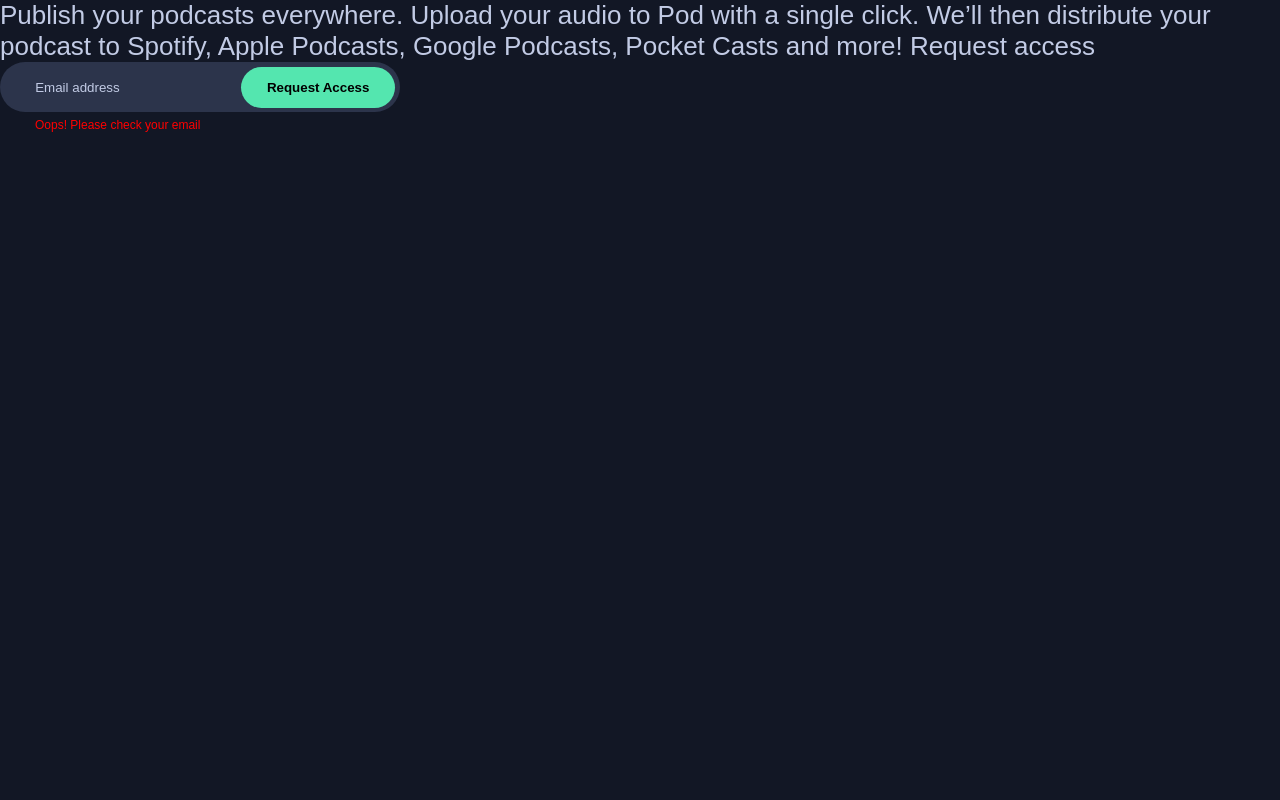
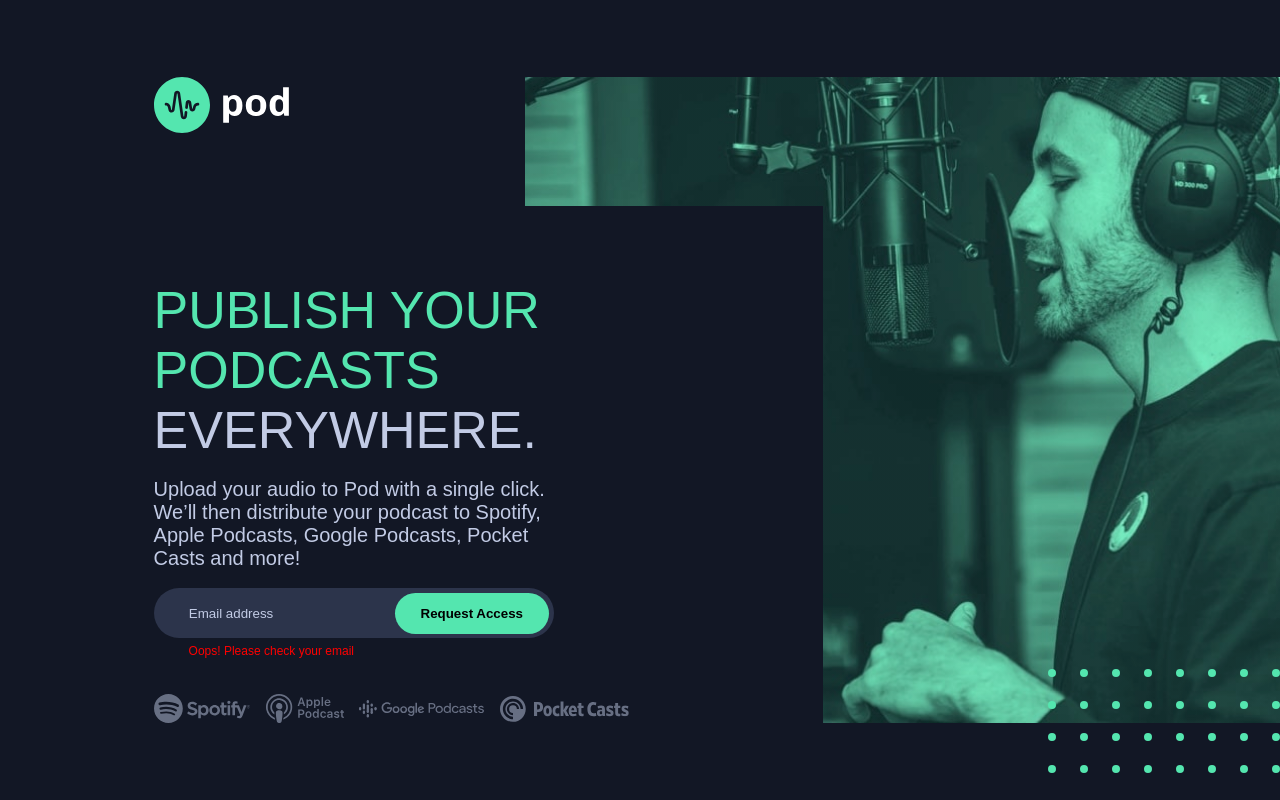
Before and after one commit to Borovnica1/pod-request-access-landing-page, a plain HTML site: page index.html in a window 1280 px wide. Drawn offline with Linux system fonts and the light colour scheme; a web font is replaced by a local one.

Commit message:
make desktop version

```diff
--- a/index.html
+++ b/index.html
@@ -10,21 +10,39 @@
 
   <link rel="preconnect" href="https://fonts.googleapis.com">
   <link rel="preconnect" href="https://fonts.gstatic.com" crossorigin>
-  <link href="https://fonts.googleapis.com/css2?family=Chivo:wght@400;700&display=swap" rel="stylesheet">
+  <link href="https://fonts.googleapis.com/css2?family=Chivo:wght@300;400;700&display=swap" rel="stylesheet">
 
   <link rel="stylesheet" href="style.css">
 </head>
 <body>
-  Publish your podcasts everywhere.
 
-  Upload your audio to Pod with a single click. We’ll then distribute your podcast to Spotify,
-  Apple Podcasts, Google Podcasts, Pocket Casts and more!
+  <section class="container">
+    <div class="logo">
+      <img src="assets/desktop/logo.svg" alt="Logo image">
+    </div>
 
-  Request access
-  <form class="form">
-    <input type="text" id="email" name="email" placeholder="Email address"><br>
-    <button class="btn btn-primary">Request Access</button>
-    <span class="form__email-error">Oops! Please check your email</span>
-  </form>
+    <article>
+      <h1 class="title"><span class="primary-color-text">Publish your podcasts</span> everywhere.</h1>
+      <p>Upload your audio to Pod with a single click. We’ll then distribute your podcast to Spotify,
+        Apple Podcasts, Google Podcasts, Pocket Casts and more!</p>
+      <form class="form">
+        <input type="text" id="email" name="email" placeholder="Email address"><br>
+        <button class="btn btn-primary">Request Access</button>
+        <span class="form__email-error">Oops! Please check your email</span>
+      </form>
+      <ul class="logos">
+        <img class="logos__logo logos__logo--1" src="assets/desktop/spotify.svg" alt="Spotify logo image"></img>
+        <img class="logos__logo logos__logo--2" src="assets/desktop/apple-podcast.svg" alt="Spotify logo image"></img>
+        <img class="logos__logo logos__logo--3" src="assets/desktop/google-podcasts.svg" alt="Spotify logo image"></img>
+        <img class="logos__logo logos__logo--4" src="assets/desktop/pocket-casts.svg" alt="Spotify logo image"></img>
+      </ul>
+    </article>
+
+    <div class="container__background"></div>
+    <div class="container__dots">
+      <img src="assets/desktop/bg-pattern-dots.svg" alt="Pattern dots svg image">
+    </div>
+  </section>
+
 </body>
 </html>
--- a/style.css
+++ b/style.css
@@ -3,6 +3,7 @@
   margin: 0%;
   box-sizing: border-box;
   font-family: 'Chivo', sans-serif;
+  font-weight: 300;
 }
 
 :root {
@@ -22,18 +23,22 @@
   --white-color: 255,255,255;
   --gray-light: 194,203,229;
 
-  --font-size: 26px;
+  --font-size: 20px;
 }
 
 body {
   height: 100vh;
+  padding: 6% 0 6% 12%;
   color: rgb(var(--gray-light));
-  font-size: var(--font-size);
   background-color: rgb(var(--background-color));
 }
 
+p {
+  font-size: var(--font-size);
+}
+
 .title {
-  font-size: 60px;
+  font-size: 52px;
   text-transform: uppercase;
 }
 
@@ -63,6 +68,7 @@ body {
 .form {
   position: relative;
   width: min-content;
+  margin-bottom: 50px;
 }
 
 .form input {
@@ -90,3 +96,57 @@ body {
   color: red;
   font-size: 12px;
 }
+
+
+.container {
+  position: relative;
+  height: 100%;
+  display: grid;
+  grid-template-rows: repeat(5, 20%);
+  grid-template-columns: repeat(3, 33%);
+}
+
+.container .logo {
+}
+
+.container article {
+  background-color: rgb(var(--background-color));
+  grid-area: 2 / 1 / 6 / 3;
+  margin-right: 10%;
+  padding: 10% 10% 0 0;
+  display: flex;
+  flex-direction: column;
+  justify-content: space-between;
+}
+
+.primary-color-text {
+  color: rgb(var(--primary-color));
+}
+
+.container article p {
+  margin: 2% 30% 2% 0;
+}
+
+.logos {
+  width: 80%;
+  display: flex;
+  justify-content: space-between;
+  align-items: center;
+  opacity: .6;
+}
+
+
+.container__background {
+  min-height:100%;
+  background:linear-gradient(0deg, rgba(var(--primary-color), .1), rgba(var(--primary-color), .1)), url(assets/desktop/image-host.jpg);
+  background-size:cover;
+  grid-area: 1 / 2 / 6 / 5;
+  z-index: -1;
+}
+
+.container__dots {
+  position: absolute;
+  bottom: 0;
+  right: 0;
+  transform: translateY(50%);
+}
```
